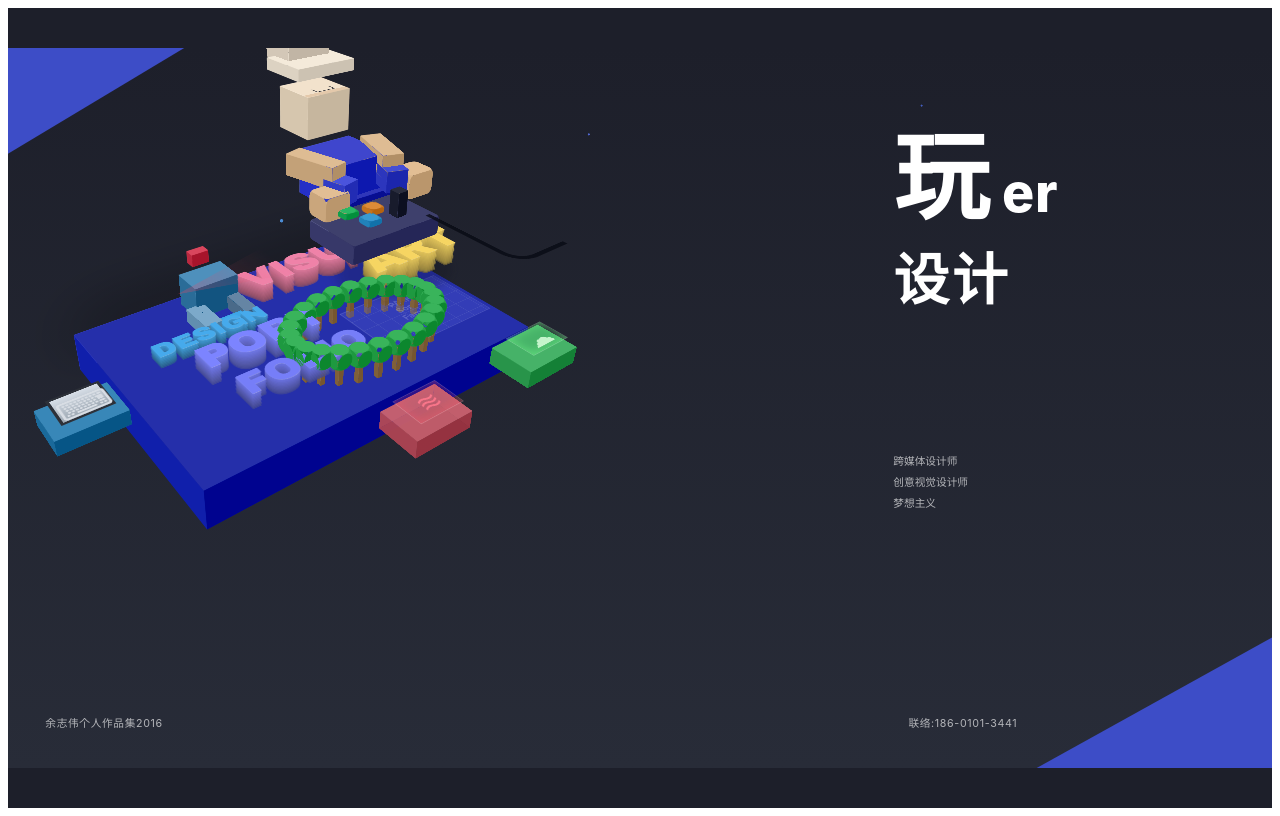
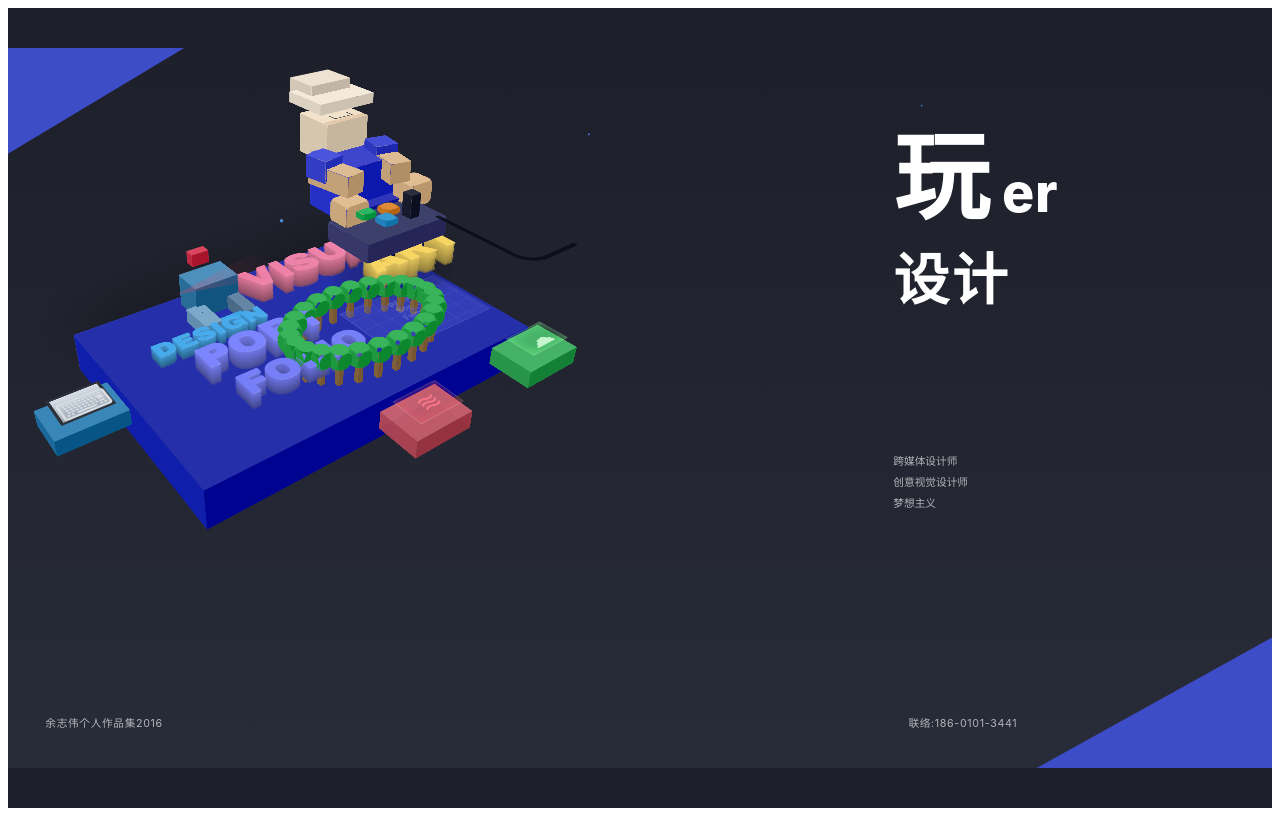
Before and after one commit to shezw/cube3d-react, a React (Vite) app in the folder packages/react-example/: page / in a window 1280 px wide. Built offline with nearby package versions, Linux system fonts and the light colour scheme.

Commit message:
Tighten visual demo character proportions
- lower the character head and hat into a cohesive body stack

- add a neck connector and refine limb/controller alignment

- keep character object semantics and idle behavior intact

```diff
--- a/packages/react-example/src/scene/Character3D.tsx
+++ b/packages/react-example/src/scene/Character3D.tsx
@@ -42,10 +42,10 @@ export function Character3D({ position, rotation, scale }: Character3DProps) {
           faceStyle={shadowStyle}
         />
 
-        <Controller3D />
         <CharacterBody />
         <CharacterHead />
         <CharacterArms />
+        <Controller3D />
         <CharacterHands />
       </div>
     </Space3D>
@@ -54,9 +54,9 @@ export function Character3D({ position, rotation, scale }: Character3DProps) {
 
 function CharacterBody() {
   return (
-    <Space3D position={{ x: 30, y: 8, z: 74 }}>
+    <Space3D position={{ x: 32, y: 30, z: 70 }}>
       <Box3D
-        size={{ x: 86, y: 80, z: 64 }}
+        size={{ x: 84, y: 76, z: 76 }}
         material={{ kind: 'solid', rgba: [73, 84, 235, 1] }}
         materials={{
           top: { kind: 'solid', rgba: [96, 107, 255, 1] },
@@ -65,18 +65,19 @@ function CharacterBody() {
         }}
         contrast={12}
       />
-      <Box3D size={{ x: 96, y: 24, z: 24 }} position={{ x: -5, y: 66, z: -28 }} material={solid([47, 54, 185, 1])} contrast={8} />
-      <Box3D size={{ x: 18, y: 58, z: 24 }} position={{ x: 5, y: 84, z: -58 }} material={solid([38, 42, 96, 1])} contrast={6} />
-      <Box3D size={{ x: 18, y: 58, z: 24 }} position={{ x: 64, y: 84, z: -58 }} material={solid([38, 42, 96, 1])} contrast={6} />
+      <Box3D size={{ x: 36, y: 28, z: 24 }} position={{ x: 24, y: -16, z: 46 }} material={solid([222, 188, 147, 1])} contrast={8} />
+      <Box3D size={{ x: 104, y: 28, z: 24 }} position={{ x: -10, y: 66, z: -26 }} material={solid([47, 54, 185, 1])} contrast={8} />
+      <Box3D size={{ x: 20, y: 60, z: 26 }} position={{ x: 8, y: 86, z: -58 }} material={solid([38, 42, 96, 1])} contrast={6} />
+      <Box3D size={{ x: 20, y: 60, z: 26 }} position={{ x: 58, y: 86, z: -58 }} material={solid([38, 42, 96, 1])} contrast={6} />
     </Space3D>
   );
 }
 
 function CharacterHead() {
   return (
-    <Space3D position={{ x: 42, y: -54, z: 145 }}>
+    <Space3D position={{ x: 42, y: -8, z: 122 }}>
       <Box3D
-        size={{ x: 70, y: 64, z: 58 }}
+        size={{ x: 68, y: 60, z: 54 }}
         material={solid([238, 222, 198, 1])}
         materials={{
           front: { kind: 'solid', rgba: [242, 226, 204, 1] },
@@ -88,11 +89,11 @@ function CharacterHead() {
         })}
         contrast={8}
       />
-      <Sprite3D size={{ x: 52, y: 28 }} position={{ x: 9, y: 42, z: 31 }} faceStyle={faceStyle}>
+      <Sprite3D size={{ x: 50, y: 24 }} position={{ x: 9, y: 38, z: 29 }} faceStyle={faceStyle}>
         <span>└─┘</span>
       </Sprite3D>
-      <Box3D size={{ x: 92, y: 72, z: 16 }} position={{ x: -11, y: -14, z: 58 }} material={solid([244, 234, 218, 1])} contrast={8} />
-      <Box3D size={{ x: 68, y: 52, z: 22 }} position={{ x: 2, y: -34, z: 72 }} material={solid([238, 226, 210, 1])} contrast={9} />
+      <Box3D size={{ x: 88, y: 68, z: 14 }} position={{ x: -10, y: -10, z: 48 }} material={solid([244, 234, 218, 1])} contrast={8} />
+      <Box3D size={{ x: 64, y: 48, z: 20 }} position={{ x: 2, y: -25, z: 58 }} material={solid([238, 226, 210, 1])} contrast={9} />
     </Space3D>
   );
 }
@@ -100,14 +101,14 @@ function CharacterHead() {
 function CharacterArms() {
   return (
     <>
-      <Space3D position={{ x: -8, y: 30, z: 100 }} rotation={{ z: -14 }}>
-        <Box3D size={{ x: 28, y: 76, z: 30 }} material={solid([222, 188, 147, 1])} contrast={9} />
-        <Box3D size={{ x: 28, y: 34, z: 30 }} position={{ x: 0, y: 62, z: -18 }} material={solid([74, 84, 220, 1])} contrast={8} />
+      <Space3D position={{ x: 4, y: 62, z: 96 }} rotation={{ z: -10 }}>
+        <Box3D size={{ x: 30, y: 68, z: 28 }} material={solid([222, 188, 147, 1])} contrast={9} />
+        <Box3D size={{ x: 32, y: 34, z: 30 }} position={{ x: -2, y: -2, z: 10 }} material={solid([74, 84, 220, 1])} contrast={8} />
       </Space3D>
 
-      <Space3D position={{ x: 116, y: 32, z: 98 }} rotation={{ z: 18 }}>
-        <Box3D size={{ x: 30, y: 78, z: 30 }} material={solid([222, 188, 147, 1])} contrast={9} />
-        <Box3D size={{ x: 30, y: 34, z: 30 }} position={{ x: 0, y: 60, z: -16 }} material={solid([68, 78, 213, 1])} contrast={8} />
+      <Space3D position={{ x: 100, y: 62, z: 96 }} rotation={{ z: 12 }}>
+        <Box3D size={{ x: 30, y: 68, z: 28 }} material={solid([222, 188, 147, 1])} contrast={9} />
+        <Box3D size={{ x: 32, y: 34, z: 30 }} position={{ x: -1, y: -2, z: 10 }} material={solid([68, 78, 213, 1])} contrast={8} />
       </Space3D>
     </>
   );
@@ -117,15 +118,15 @@ function CharacterHands() {
   return (
     <>
       <Box3D
-        size={{ x: 38, y: 34, z: 32 }}
-        position={{ x: -16, y: 92, z: 72 }}
+        size={{ x: 36, y: 32, z: 30 }}
+        position={{ x: 2, y: 112, z: 64 }}
         material={solid([226, 190, 148, 1])}
         faceStyle={{ borderRadius: 7 }}
         contrast={8}
       />
       <Box3D
-        size={{ x: 42, y: 36, z: 34 }}
-        position={{ x: 118, y: 96, z: 70 }}
+        size={{ x: 38, y: 34, z: 32 }}
+        position={{ x: 108, y: 112, z: 64 }}
         material={solid([226, 190, 148, 1])}
         faceStyle={{ borderRadius: 8 }}
         contrast={8}
@@ -136,9 +137,9 @@ function CharacterHands() {
 
 function Controller3D() {
   return (
-    <Space3D position={{ x: -18, y: 96, z: 36 }}>
+    <Space3D position={{ x: -4, y: 116, z: 38 }}>
       <Box3D
-        size={{ x: 142, y: 88, z: 26 }}
+        size={{ x: 132, y: 78, z: 26 }}
         material={solid([82, 83, 132, 1])}
         materials={{
           top: { kind: 'solid', rgba: [101, 102, 154, 1] },
@@ -147,11 +148,11 @@ function Controller3D() {
         faceStyle={{ borderRadius: 5 }}
         contrast={9}
       />
-      <ButtonDot color={[42, 183, 99, 1]} x={22} y={26} />
-      <ButtonDot color={[221, 139, 55, 1]} x={56} y={35} />
-      <ButtonDot color={[57, 154, 210, 1]} x={32} y={58} />
-      <Box3D size={{ x: 16, y: 16, z: 46 }} position={{ x: 94, y: 45, z: 24 }} material={solid([42, 45, 62, 1])} contrast={6} />
-      <Sprite3D size={{ x: 84, y: 154 }} position={{ x: 121, y: 84, z: 18 }} faceStyle={cordStyle} />
+      <ButtonDot color={[42, 183, 99, 1]} x={22} y={23} />
+      <ButtonDot color={[221, 139, 55, 1]} x={54} y={31} />
+      <ButtonDot color={[57, 154, 210, 1]} x={32} y={52} />
+      <Box3D size={{ x: 16, y: 16, z: 42 }} position={{ x: 88, y: 40, z: 24 }} material={solid([42, 45, 62, 1])} contrast={6} />
+      <Sprite3D size={{ x: 84, y: 154 }} position={{ x: 111, y: 76, z: 18 }} faceStyle={cordStyle} />
     </Space3D>
   );
 }
```
